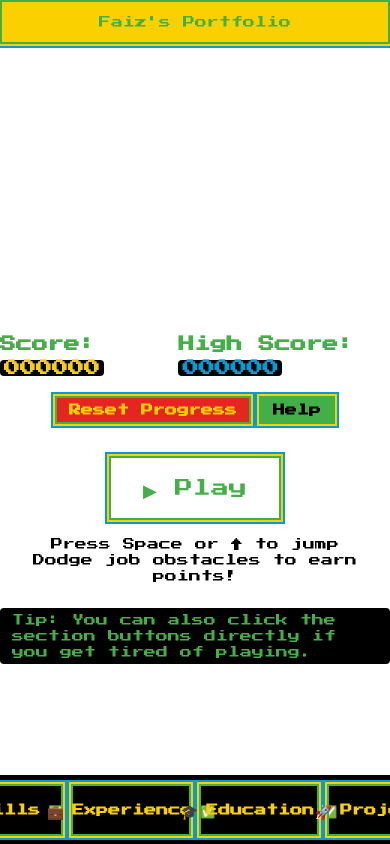
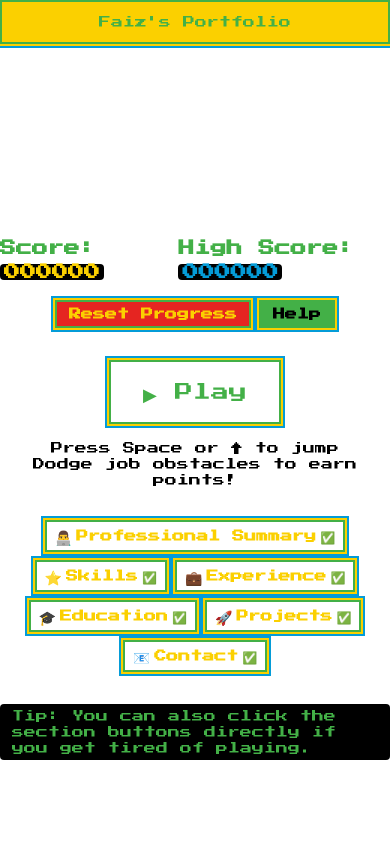
Before and after one commit to faizramadlan/PortfolioFaiz, a Next.js app: page / in a window 390 px wide. Built offline with nearby package versions, Linux system fonts and the light colour scheme.

Commit message:
fix : responsiveness on mobile

```diff
--- a/src/app/page.tsx
+++ b/src/app/page.tsx
@@ -508,7 +508,7 @@ export default function Home() {
 
   return (
     <>
-      <main className="flex flex-col items-center justify-center min-h-screen w-full h-screen bg-pixel gap-4 p-0 m-0 overflow-hidden mb-24">
+      <main className="flex flex-col items-center justify-center min-h-screen w-full h-screen bg-pixel gap-4 p-0 m-0 overflow-hidden">
 
 
         {/* Fireworks Animation */}
@@ -659,19 +659,19 @@ export default function Home() {
         )}
 
         {/* Section Navigation */}
-        <div className="fixed bottom-0 left-0 w-full z-50 bg-black py-2 border-t border-pixel-green overflow-x-auto flex justify-center gap-2">
+        <div className="flex flex-row flex-wrap gap-2 mt-4 mb-2 justify-center max-w-4xl w-full px-2">
           {sections.map((section, idx) => {
             return (
               <button
                 key={section.id}
-                className={`pixel-border px-4 py-2 text-xs font-bold min-w-[120px] transition-all duration-300 transform hover:scale-105 bg-gradient-to-r from-pixel-green to-pixel-yellow text-pixel-yellow hover:from-pixel-orange hover:to-pixel-yellow`}
+                className="pixel-border px-2 py-1 text-xs md:text-base md:px-4 md:py-2 font-bold min-w-[100px] md:min-w-[120px] transition-all duration-300 transform hover:scale-105 bg-gradient-to-r from-pixel-green to-pixel-yellow text-pixel-yellow hover:from-pixel-orange hover:to-pixel-yellow"
                 onClick={() => handleSectionClick(idx)}
                 title={`View ${section.label}`}
               >
-                <div className="flex items-center justify-center gap-2">
-                  <span className="text-sm">{section.icon}</span>
-                  <span>{section.label}</span>
-                  <span className="text-xs">✅</span>
+                <div className="flex items-center justify-center gap-1 md:gap-2">
+                  <span className="text-sm md:text-base">{section.icon}</span>
+                  <span className="truncate">{section.label}</span>
+                  <span className="text-xs md:text-base">✅</span>
                 </div>
               </button>
             );
```
